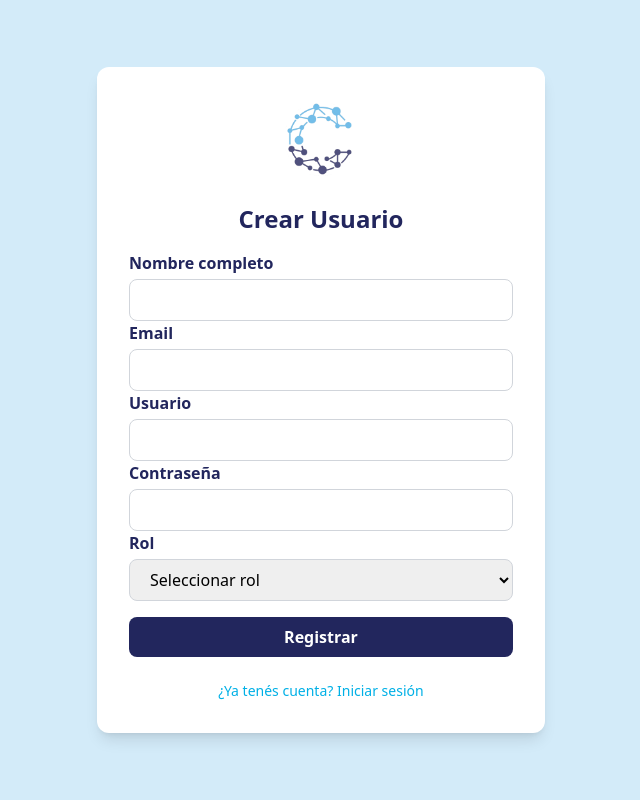
After one commit to Belendefranchi/trackpoint, a PHP site: page /register in a window 1280 px wide. The commit adds this page. Shown: the whole page, without its empty margins (319-959 px from the left). Run offline with PHP 8.4, Linux system fonts and the light colour scheme; some libraries are stand-ins or nearby versions.

Commit message:
sigo login | agrego register | agrego .htaccess | arreglo ruteo

```diff
--- /dev/null
+++ b/app/auth/views/register.view.php
@@ -0,0 +1,61 @@
+<!DOCTYPE html>
+<html lang="es">
+<head>
+  <meta charset="UTF-8" />
+  <meta name="viewport" content="width=device-width, initial-scale=1.0" />
+  <title>Registro de usuario</title>
+  <script src="https://cdn.tailwindcss.com"></script>
+</head>
+<body class="bg-[#D3EBF9] min-h-screen flex items-center justify-center">
+
+<div class="bg-white rounded-xl shadow-lg p-8 w-full max-w-md">
+    <div class="flex justify-center mb-6">
+      <img src="/trackpoint/public/assets/images/logo_fondo_transparente.png" alt="Logo" class="h-20 opacity-80">
+    </div>
+
+    <h1 class="text-2xl font-bold text-center text-[#22265D] mb-4">Crear Usuario</h1>
+
+    <form method="POST" action="/register">
+      <div>
+        <label class="block text-[#22265D] font-semibold mb-1" for="email">Nombre completo</label>
+        <input type="text" id="nombre_completo" name="nombre_completo" required
+          class="w-full border border-gray-300 rounded-lg px-4 py-2 focus:outline-none focus:ring-2 focus:ring-[#00B0E6]">
+      </div>
+
+      <div>
+        <label class="block text-[#22265D] font-semibold mb-1" for="email">Email</label>
+        <input type="email" id="email" name="email" required
+          class="w-full border border-gray-300 rounded-lg px-4 py-2 focus:outline-none focus:ring-2 focus:ring-[#00B0E6]">
+      </div>
+
+      <div>
+        <label class="block text-[#22265D] font-semibold mb-1" for="email">Usuario</label>
+        <input type="text" id="username" name="username" required
+          class="w-full border border-gray-300 rounded-lg px-4 py-2 focus:outline-none focus:ring-2 focus:ring-[#00B0E6]">
+      </div>
+
+      <div>
+        <label class="block text-[#22265D] font-semibold mb-1" for="password">Contraseña</label>
+        <input type="password" id="password" name="password" required
+          class="w-full border border-gray-300 rounded-lg px-4 py-2 focus:outline-none focus:ring-2 focus:ring-[#00B0E6]">
+      </div>
+<!-- ------------------------------------------------------------------------------------------ -->
+      <div>
+        <label class="block text-[#22265D] font-semibold mb-1">Rol</label>
+        <select name="rol" class="w-full border border-gray-300 rounded-lg px-4 py-2 focus:outline-none focus:ring-2 focus:ring-[#00B0E6]" required>
+          <option value="">Seleccionar rol</option>
+          <option value="admin">Administrador</option>
+          <option value="operario">Operario</option>
+          <option value="supervisor">Supervisor</option>
+        </select>
+      </div>
+      <button type="submit"
+        class="w-full bg-[#22265D] text-white font-bold mt-4 py-2 px-4 rounded-lg hover:bg-[#00B0E6] transition">Registrar</button>
+    </form>
+
+    <p class="text-center text-sm text-gray-500 mt-6">
+      <a href="/trackpoint/public/login" class="text-[#00B0E6] hover:underline">¿Ya tenés cuenta? Iniciar sesión</a>
+    </p>
+  </div>
+</body>
+</html>
--- a/config/routes.php
+++ b/config/routes.php
@@ -3,5 +3,6 @@
 $routes = [
     '/' => 'app/auth/views/login.view.php',
     '/login' => 'app/auth/views/login.view.php',
-    '/dashboard' => 'app/dashboard/views/home.view.php',
+    '/register' => 'app/auth/views/register.view.php',
+    '/register/post' => 'app/auth/controllers/register.controller.php',
 ];
```
Also changed, not shown: app/auth/controllers/login.controller.php (added, +25 -0 lines), app/auth/controllers/register.controller.php (added, +40 -0 lines), app/auth/models/login.model.php (added, +19 -0 lines), app/auth/views/login.view.php (+13 -7 lines), config/db.php (added, +26 -0 lines), core/router.php (line endings or trailing spaces), public/.htaccess (added).
